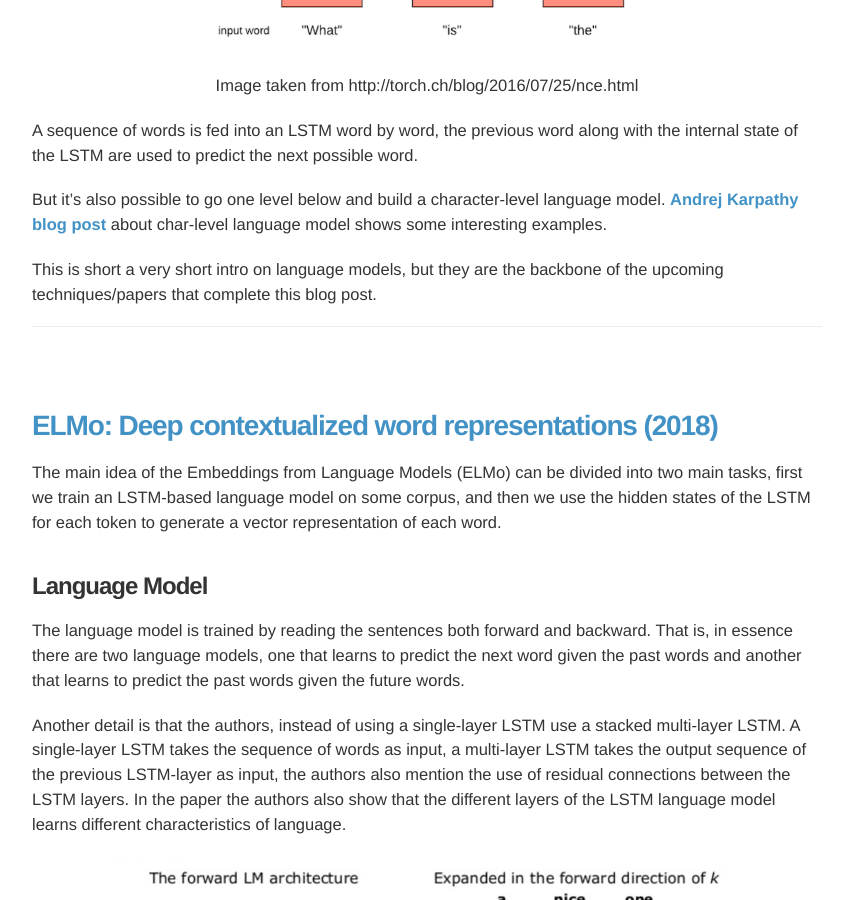
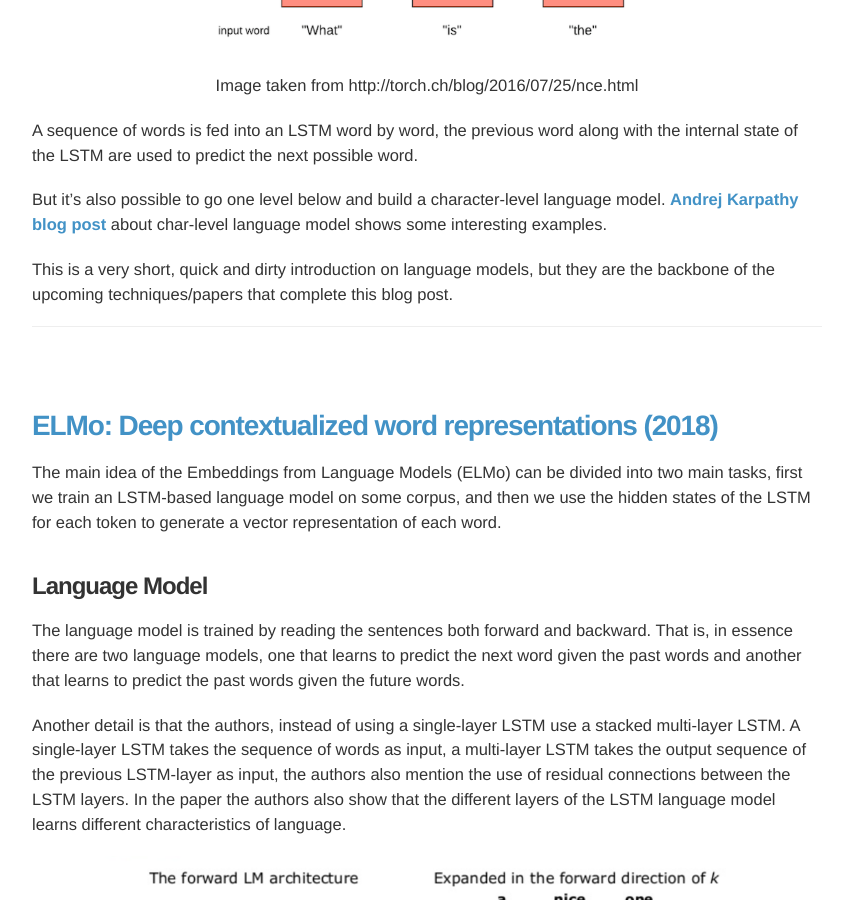
Before and after one commit to davidsbatista/davidsbatista.net, a Jekyll site: the page built from _posts/2018-12-06-Word_Embeddings.md, in a window 1280 px wide and 900 px high, scrolled down 4974 px. Shown: the whole window, without its empty margins (213-1054 px from the left). Built offline with Jekyll 4.4.1, drawn with Linux system fonts in a browser that asks for light colours; nearby versions of some CDN libraries; some web fonts are replaced; formulas are drawn with MathJax 3.

Commit message:
Update 2018-12-06-Word_Embeddings.md

```diff
--- a/_posts/2018-12-06-Word_Embeddings.md
+++ b/_posts/2018-12-06-Word_Embeddings.md
@@ -138,7 +138,7 @@ A sequence of words is fed into an LSTM word by word, the previous word along wi
 
 But it's also possible to go one level below and build a character-level language model. [Andrej Karpathy blog post](http://karpathy.github.io/2015/05/21/rnn-effectiveness/) about char-level language model shows some interesting examples.
 
-This is short a very short intro on language models, but they are the backbone of the upcoming techniques/papers that complete this blog post.
+This is a very short, quick and dirty introduction on language models, but they are the backbone of the upcoming techniques/papers that complete this blog post.
 
 ---
 
```
